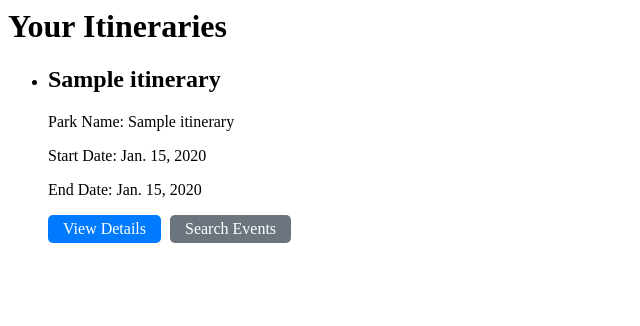
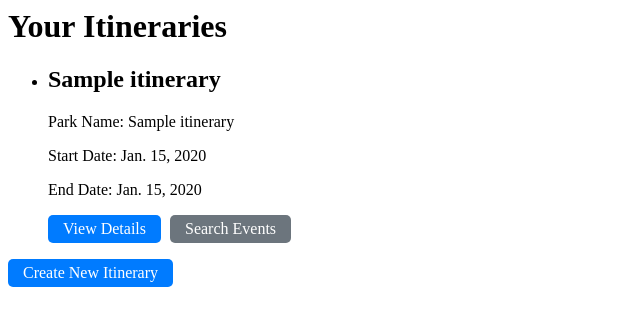
Before and after one commit to ltcervan/ParkPioneer, a Django app: page /itinerary/itineraries/ in a window 1280 px wide. Shown: the top 326 px of the page, without its empty margins (0-640 px from the left). Run offline with Django 5.2, Linux system fonts and the light colour scheme; a user stored in the database is signed in; tables that the repository leaves empty hold one stand-in row (values such as "Sample post").

Commit message:
FEAT: Update and Delete

```diff
--- a/itinerary/admin.py
+++ b/itinerary/admin.py
@@ -1,3 +1,6 @@
 from django.contrib import admin
+from .models import Itinerary, Event
 
 # Register your models here.
+admin.site.register(Itinerary)
+admin.site.register(Event)
--- a/itinerary/templates/itinerary/event_list.html
+++ b/itinerary/templates/itinerary/event_list.html
@@ -1,6 +1,6 @@
 
 {% block content %}
-<h2>Events for {{ park_title }}</h2>
+<h2>Events for {{ event.park_title }}</h2>
 {% for event in events %}
 <div class="event">
     <!-- Wrap the title in an anchor tag that links to the event_detail page for the event -->
--- a/itinerary/templates/itinerary/itinerary_list.html
+++ b/itinerary/templates/itinerary/itinerary_list.html
@@ -11,8 +11,9 @@
                     <p>End Date: {{ itinerary.end_date }}</p>
                     <div class="itinerary-actions">
                         <a href="{% url 'itinerary_detail' itinerary.id %}" class="btn btn-primary">View Details</a>
-                        <!-- Add the 'Search Events' button -->
                         <a href="{% url 'search_park_events' itinerary.id %}" class="btn btn-secondary">Search Events</a>
+                        <a href="{% url 'update_itinerary' itinerary.id %}" class="btn btn-warning">Update</a>
+                        <a href="{% url 'delete_itinerary' itinerary.id %}" class="btn btn-danger">Delete</a>
                     </div>
                 </li>
             {% endfor %}
@@ -20,8 +21,13 @@
     {% else %}
         <p>You have no itineraries planned. Start <a href="{% url 'create_itinerary' %}">planning one now</a>!</p>
     {% endif %}
+    <!-- Add the 'Create Itinerary' button -->
+    <div class="create-itinerary-btn-container">
+        <a href="{% url 'create_itinerary' %}" class="btn btn-primary">Create New Itinerary</a>
+    </div>
 </div>
 {% endblock %}
+
 
 <style>
 /* Add the rest of your styles as needed */
--- a/itinerary/urls.py
+++ b/itinerary/urls.py
@@ -9,6 +9,8 @@ urlpatterns = [
     path('events/<str:event_id>/', event_details, name='event_details'),
     path('itineraries/create/', create_itinerary, name='create_itinerary'),
     path('itineraries/<int:itinerary_id>/', itinerary_detail, name='itinerary_detail'),
+    path('itineraries/<int:itinerary_id>/update/', views.update_itinerary, name='update_itinerary'),
+    path('itineraries/<int:itinerary_id>/delete/', views.delete_itinerary, name='delete_itinerary'),
     path('itineraries/<int:itinerary_id>/search-events/', search_park_events, name='search_park_events'),
     path('itineraries/<int:itinerary_id>/add-event/', add_event_to_itinerary, name='add_event_to_itinerary')
 ]
--- a/itinerary/views.py
+++ b/itinerary/views.py
@@ -1,11 +1,13 @@
 from django.shortcuts import render, redirect, get_object_or_404
 from django.contrib.auth.decorators import login_required
 from django.views.decorators.http import require_POST
+from datetime import timedelta, datetime
 from .models import Itinerary, Event
+from django.http import JsonResponse
 from django.contrib import messages
+from django.utils import timezone
 from .forms import ItineraryForm
 from django.conf import settings
-from datetime import timedelta
 import requests
 
 
@@ -31,14 +33,41 @@ def create_itinerary(request):
         form = ItineraryForm()
     return render(request, 'itinerary/create_itinerary.html', {'form': form})
 
+@login_required
+def update_itinerary(request, itinerary_id):
+    itinerary = get_object_or_404(Itinerary, pk=itinerary_id, user=request.user)
+    if request.method == 'POST':
+        form = ItineraryForm(request.POST, instance=itinerary)
+        if form.is_valid():
+            form.save()
+            return redirect('itinerary_list')
+    else:
+        form = ItineraryForm(instance=itinerary)
+    return render(request, 'itinerary/update_itinerary.html', {'form': form})
+
+@login_required
+def delete_itinerary(request, itinerary_id):
+    itinerary = get_object_or_404(Itinerary, pk=itinerary_id, user=request.user)
+    if request.method == 'POST':
+        itinerary.delete()
+        return redirect('itinerary_list')
+    return render(request, 'itinerary/delete_itinerary.html', {'itinerary': itinerary})
 
 @login_required
 def itinerary_list(request):
     itineraries = Itinerary.objects.filter(user=request.user).order_by('-start_date')
     return render(request, 'itinerary/itinerary_list.html', {'itineraries': itineraries})
+@login_required
+def delete_itinerary(request, pk):
+    itinerary = get_object_or_404(Itinerary, pk=pk)
+    if request.method == 'POST':
+        itinerary.delete()
+        return redirect('itinerary_list')
+    return render(request, 'itinerary/delete_itinerary.html', {'itinerary': itinerary})
 
 @login_required
 def search_park_events(request, itinerary_id):
+    event_id = request.GET.get('event_id')
     park_title = request.session.get('park_title')
     start_date = request.session.get('start_date')
     end_date = request.session.get('end_date')
@@ -52,6 +81,7 @@ def search_park_events(request, itinerary_id):
     }
 
     response = requests.get(api_url, params=params)
+    print(response)
     events = []
     if response.status_code == 200:
         events = response.json().get('data', [])
@@ -68,6 +98,7 @@ def add_event_to_itinerary(request, itinerary_id):
         date=request.POST.get('date'),
         location=request.POST.get('location'),
     )
+    print('============ new event==============', new_event)
     new_event.save()
     messages.success(request, 'Event added to your itinerary!')
     return redirect('itinerary_detail', itinerary_id=itinerary.id)
@@ -78,7 +109,7 @@ def itinerary_detail(request, itinerary_id):
     itinerary = Itinerary.objects.get(pk=itinerary_id)
     start_date = itinerary.start_date
     end_date = itinerary.end_date
-    number_of_days = (end_date - start_date).days + 1  # +1 to include both start and end dates
+    number_of_days = (end_date - start_date).days + 1
 
     # Gather events by date
     days_events = {}
@@ -93,32 +124,76 @@ def itinerary_detail(request, itinerary_id):
     }
     return render(request, 'itinerary/itinerary_detail.html', context)
 
-@login_required
+
+
+
+
 @login_required
 def event_details(request, event_id):
     # Make a request to the NPS API to fetch event details based on the event_id
-    api_url = f"https://developer.nps.gov/api/v1/events/{event_id}"
+    api_url = f"https://developer.nps.gov/api/v1/events"
     params = {
         'api_key': settings.NPS_API_KEY,
+        'id': event_id
     }
     response = requests.get(api_url, params=params)
+    print(response)
 
     if response.status_code == 200:
-        event_data = response.json().get('data', {})
-        if event_data:
+        event_data = response.json().get('data', [])
+        print(event_data, "event_data")
+        for event in event_data:
+            print(event, "event")
+            # data = event.json()
+        #     return JsonResponse(event)
+        # else:
+        #     return JsonResponse({'error': 'Event not found'}, status = 404)
+
             # Create or update the Event object based on the retrieved data
-            event, created = Event.objects.update_or_create(
-                id=event_data.get('id'),
-                defaults={
-                    'title': event_data.get('title'),
-                    'start_date': event_data.get('startDate'),
-                    'end_date': event_data.get('endDate'),
-                    'description': event_data.get('description'),
-                    # Add other fields as necessary
-                }
-            )
+            # event, created = Event.objects.update_or_create(
+            #     id=event_data.get('id'),
+            #     defaults={
+            #         'title': event_data.get('title'),
+            #         'start_date': event_data.get('startDate'),
+            #         'end_date': event_data.get('endDate'),
+            #         'description': event_data.get('description'),
+            #         # Add other fields as necessary
+            #     }
+            # )
             return render(request, 'itinerary/event_details.html', {'event': event})
         else:
             return render(request, 'itinerary/event_details.html', {'error': 'Event not found'})
-    else:
-        return render(request, 'itinerary/event_details.html', {'error': 'Failed to fetch event details from the API'})
+    # else:
+        # return render(request, 'itinerary/event_details.html', {'error': 'Failed to fetch event details from the API'})
+
+
+@login_required
+def add_event_to_itinerary(request, itinerary_id, event_id, event_date):
+    print("Event ID:", event_id)
+    print("Event Date:", event_date)
+    itinerary = get_object_or_404(Itinerary, pk=itinerary_id, user=request.user)
+    # Create a new Event instance with data from the form
+    new_event = Event(
+        itinerary=itinerary,
+        title=request.POST.get('title'),
+        time=request.POST.get('time'),
+        date=request.POST.get('date'),
+        location=request.POST.get('location'),
+    )
+    new_event.save()
+    messages.success(request, 'Event added to your itinerary!')
+    return redirect('itinerary_detail', itinerary_id=itinerary.id)
+
+
+# def add_event_to_itinerary(request, itinerary_id, event_date):
+#     itinerary = get_object_or_404(Itinerary, pk=itinerary_id, user=request.user)
+#     event_id = request.POST.get('eventId')
+#     event = get_object_or_404(Event, pk=event_id)
+#     # Convert event_date string to datetime object
+#     event_date = datetime.strptime(event_date, '%Y-%m-%d').date()
+#     # Set event date and save
+#     event.date = event_date
+#     event.save()
+#     itinerary.events.add(event)
+#     messages.success(request, 'Event added to your itinerary!')
+#     return redirect('itinerary/itinerary_detail', itinerary_id=itinerary.id)
```
Also changed, not shown: itinerary/templates/itinerary/delete_itinerary.html (added, +9 -0 lines), itinerary/templates/itinerary/update_itinerary.html (added, +8 -0 lines).
